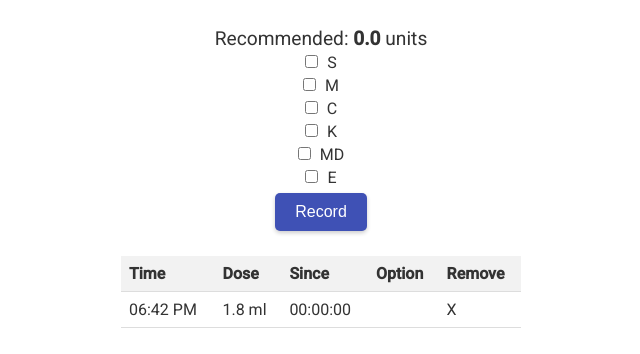
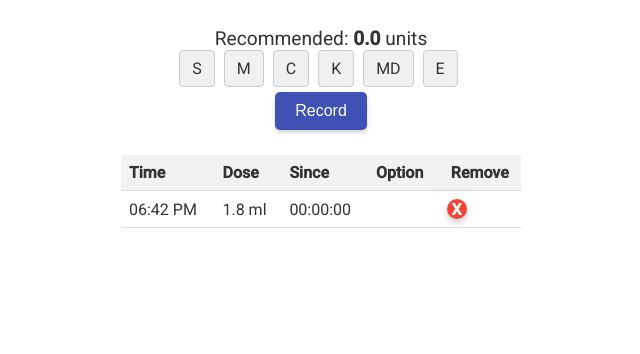
Before and after one commit to kaederon/play-safe, a plain HTML site: page index.html in a window 1280 px wide. Both pictures are taken after a click on the button "Record". Shown: the part 250-604 px from the top of the page, without its empty margins (319-959 px from the left). Drawn offline with Linux system fonts and the light colour scheme.

Commit message:
Update styles.css

```diff
--- a/styles.css
+++ b/styles.css
@@ -120,3 +120,56 @@ tr:hover {
   background-color: #303f9f;
   box-shadow: none;
 }
+
+.delete-button {
+  background-color: #f44336;
+  box-shadow: 0 4px 6px rgba(0, 0, 0, 0.2);
+  border-radius: 50%;
+  width: 20px;
+  height: 20px;
+  display: flex;
+  align-items: center;
+  justify-content: center;
+  color: #ffffff;
+  font-weight: bold;
+}
+
+.remove-cell {
+  display: flex;
+  justify-content: center;
+  align-items: center;
+}
+
+#dose-table th:last-child {
+  text-align: center;
+}
+
+.button-checkbox {
+  display: inline-block;
+  position: relative;
+  user-select: none;
+}
+
+.button-checkbox input[type="checkbox"] {
+  display: none;
+}
+
+.button-checkbox label {
+  display: inline-block;
+  background-color: #f0f0f0;
+  border: 1px solid #ccc;
+  border-radius: 4px;
+  padding: 8px 12px;
+  cursor: pointer;
+  transition: all 0.2s;
+}
+
+.button-checkbox input[type="checkbox"]:checked + label {
+  background-color: #007bff;
+  border-color: #007bff;
+  color: #ffffff;
+}
+
+.button-checkbox label:hover {
+  border-color: #007bff;
+}
```
